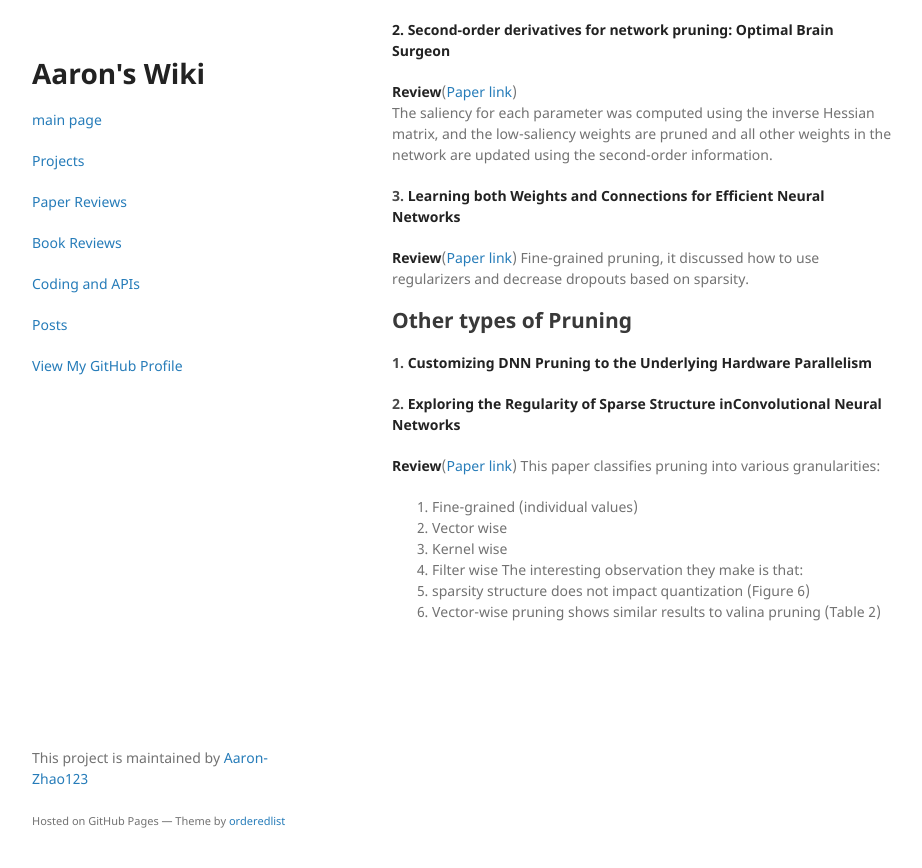
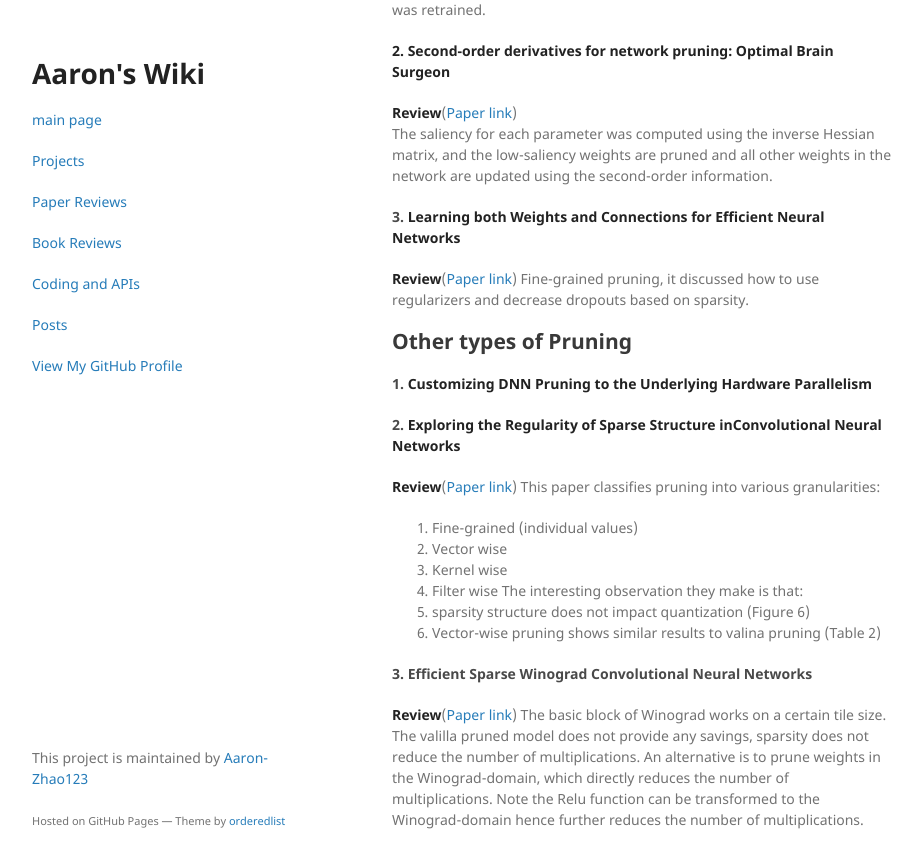
Before and after one commit to Aaron-Zhao123/blog, a Jekyll site: the page built from papers/compression/pruning.md, in a window 1280 px wide and 900 px high, scrolled down 3405 px. Shown: the top 868 px of the window, without its empty margins (178-1100 px from the left). Built offline with Jekyll 4.4.1, drawn with Linux system fonts in a browser that asks for light colours; our own code applies the rules of GitHub Pages for plain Markdown files; some of the changed text lies outside the part shown.

Commit message:
update paper reading

```diff
--- a/papers/compression/pruning.md
+++ b/papers/compression/pruning.md
@@ -22,6 +22,7 @@
     1. Customizing DNN Pruning to the Underlying Hardware
 Parallelism (watiting to be released on ISCA 2017)
     2. Exploring the Regularity of Sparse Structure inConvolutional Neural Networks
+    3. Efficient Sparse Winograd Convolutional Neural Networks
 
 * * *
 
@@ -134,3 +135,13 @@
 The interesting observation they make is that:
 1. sparsity structure does not impact quantization (Figure 6)
 2. Vector-wise pruning shows similar results to valina pruning (Table 2)
+
+#### 3. Efficient Sparse Winograd Convolutional Neural Networks
+**Review**([Paper link](https://arxiv.org/abs/1802.06367))
+The basic block of Winograd works on a certain tile size.
+The valilla pruned model does not provide any savings, sparsity does not
+reduce the number of multiplications.
+An alternative is to prune weights in the Winograd-domain, which
+directly reduces the number of multiplications.
+Note the Relu function can be transformed to the Winograd-domain hence further
+reduces the number of multiplications.
```
Also changed, not shown: papers/fpga/fpga_nn.md (+10 -0 lines).
